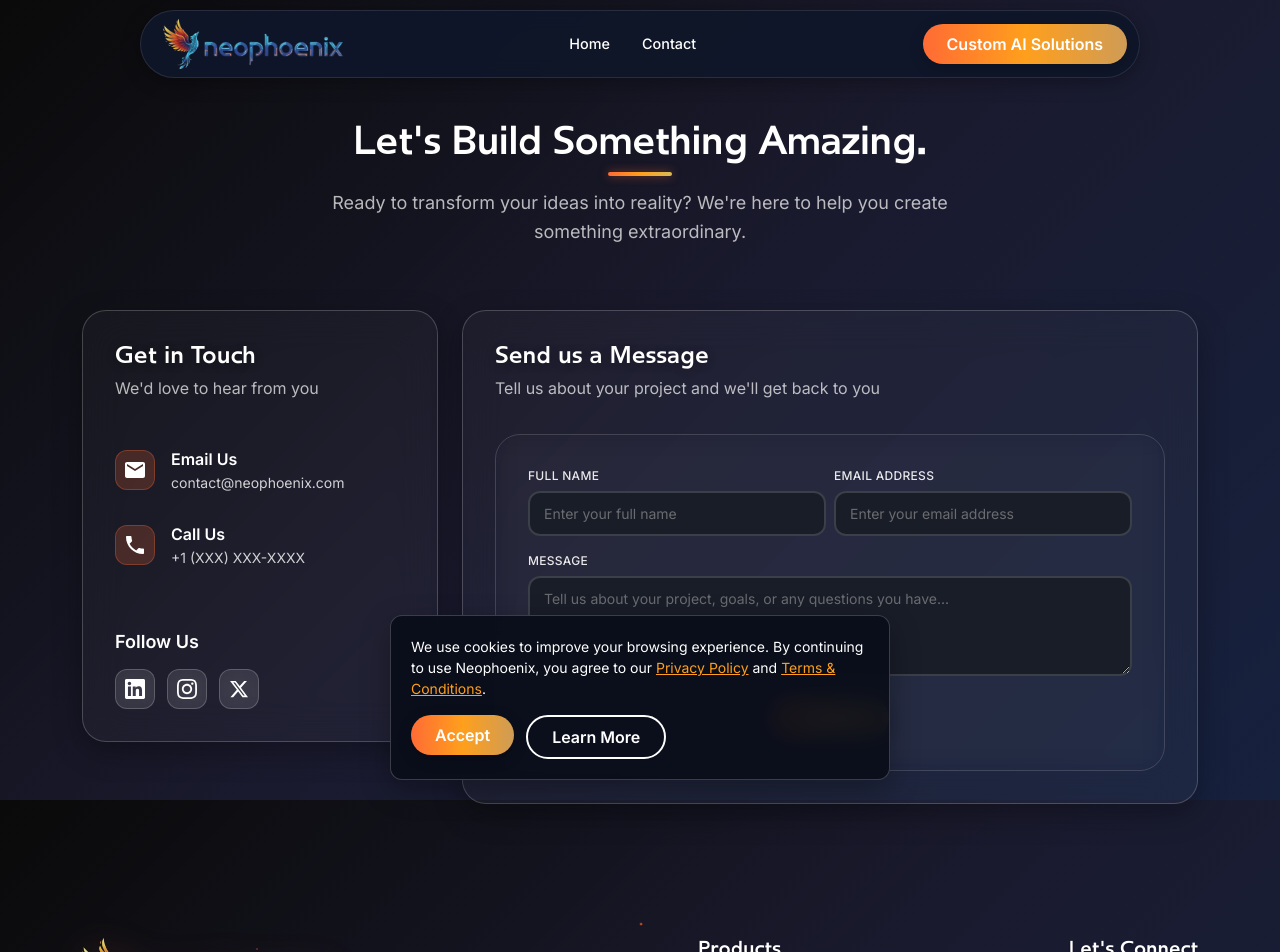
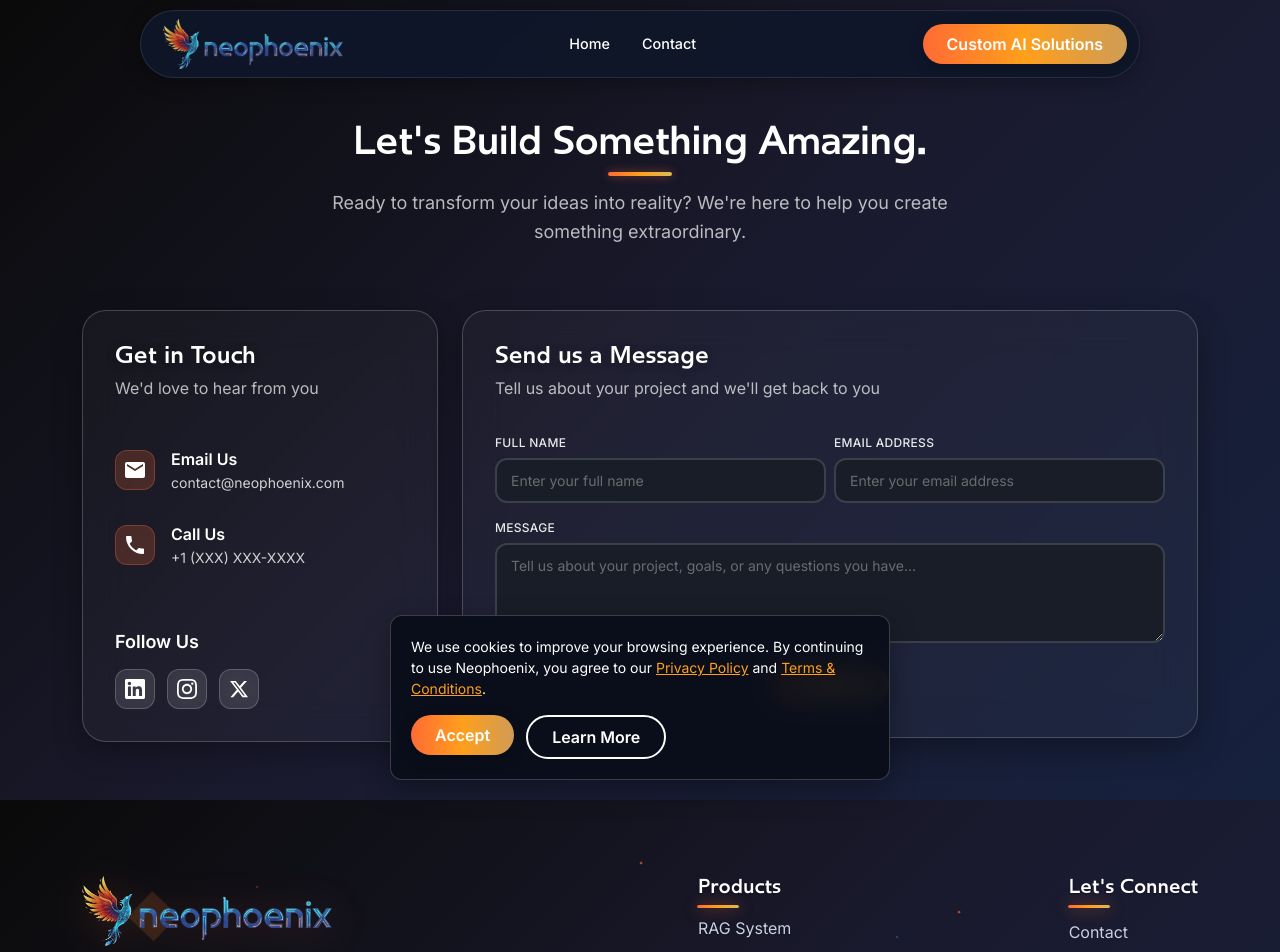
Before and after one commit to dhavalinventam/neophoenix-web, a Next.js app: page /contact in a window 1280 px wide. Shown: the top 952 px of the page. Built offline with nearby package versions, Linux system fonts and the light colour scheme.

Commit message:
contact-page ui

```diff
--- a/src/app/(pages)/contact/page.module.scss
+++ b/src/app/(pages)/contact/page.module.scss
@@ -285,11 +285,7 @@
 }
 
 .contactForm {
-  // background: linear-gradient(135deg, rgba(255, 107, 53, 0.05) 0%, rgba(255, 159, 28, 0.05) 100%); // Use new orange to gold
-  backdrop-filter: blur(15px);
-  border: 1px solid $glass-border-medium;
   border-radius: 25px;
-  padding: 32px;
   position: relative;
   z-index: 2;
 }
--- a/src/components/layout/footer/index.tsx
+++ b/src/components/layout/footer/index.tsx
@@ -44,6 +44,7 @@ export default function Footer() {
             <div className={styles.companySection}>
               <div className={styles.logoSection}>
                 <div className={styles.logoContainer}>
+                  <Link href="/" className={styles.logoLink}>
                     <div className={styles.logoImage}>
                       <Image
                         src={logo}
@@ -54,6 +55,7 @@ export default function Footer() {
                         className={styles.phoenixImage}
                       />
                     </div>
+                  </Link>
                 </div>
                 <p className={styles.companyDescription}>
                   We create digital experiences for brands and companies by using cutting-edge
```
Lines whose indentation alone changed are shown as unchanged.
